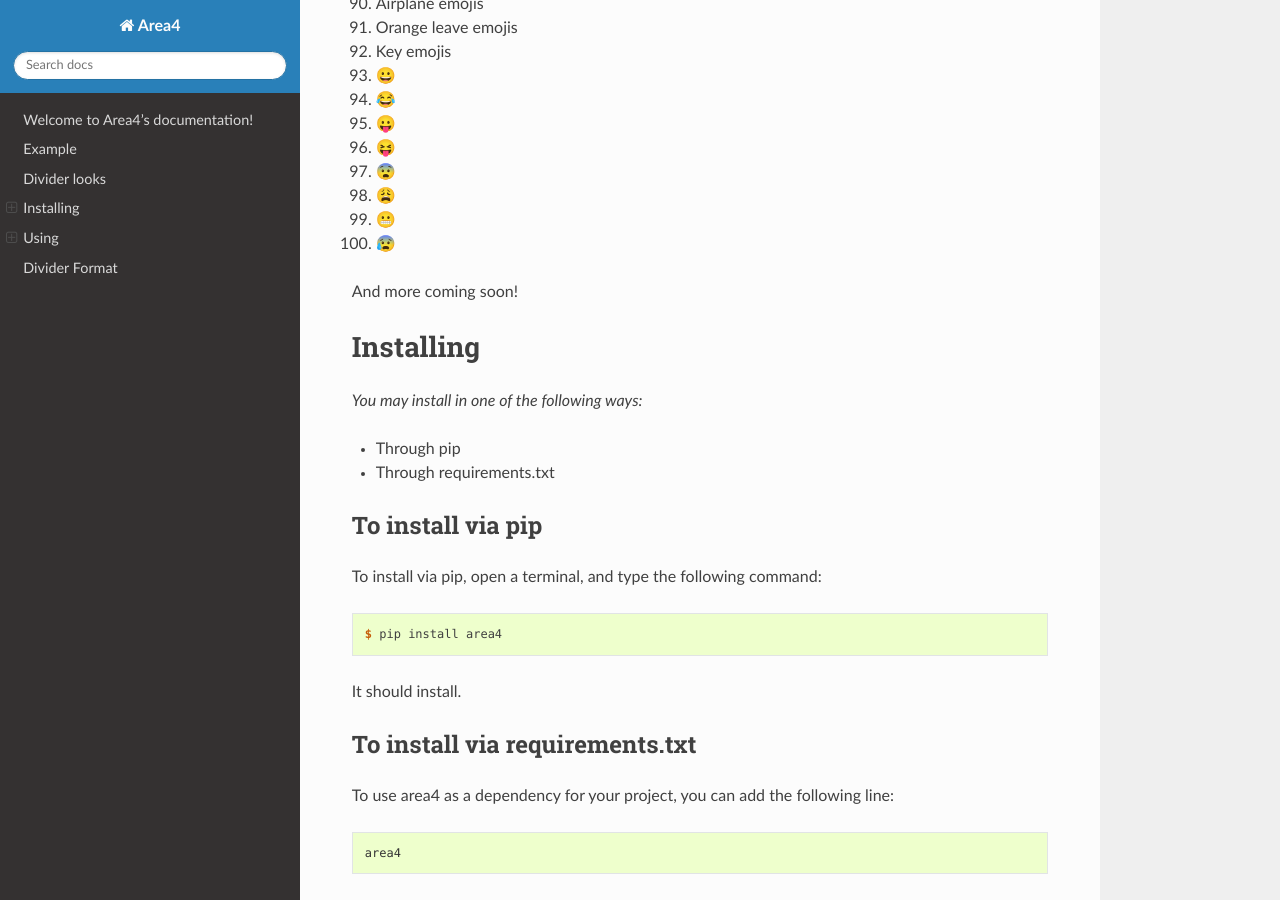
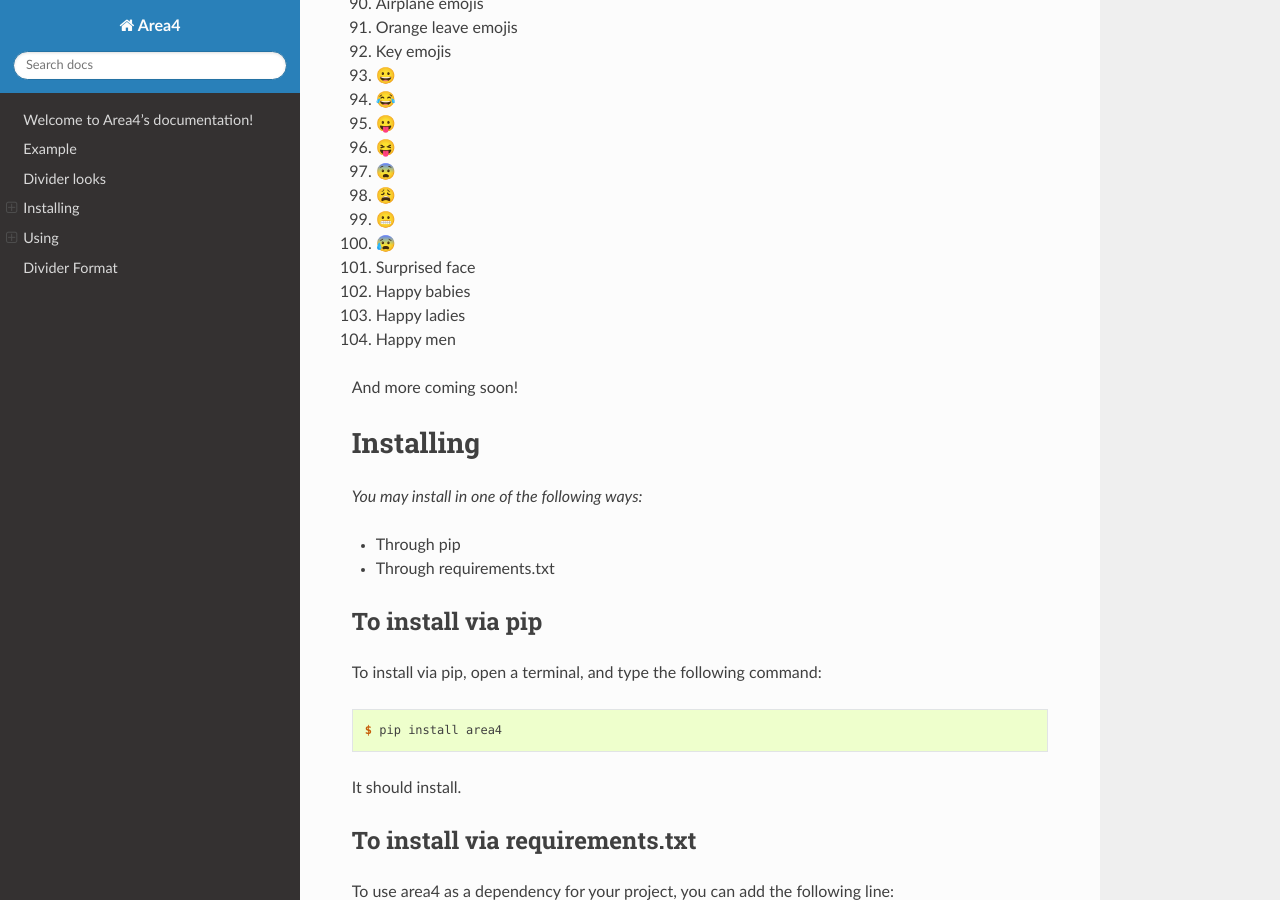
Before and after one commit to area4lib/area4, a Sphinx documentation site: the page built from docs/index.rst, in a window 1280 px wide and 900 px high, scrolled down 2835 px. Built offline with Sphinx 7.4.7 and the Read the Docs theme 2.0.0, drawn with Linux system fonts in a browser that asks for light colours.

Commit message:
Update index.rst

```diff
--- a/docs/index.rst
+++ b/docs/index.rst
@@ -151,6 +151,10 @@
 98. 😩
 99. 😬
 100. 😰
+101. Surprised face
+102. Happy babies
+103. Happy ladies
+104. Happy men
 
 
 And more coming soon!
```
